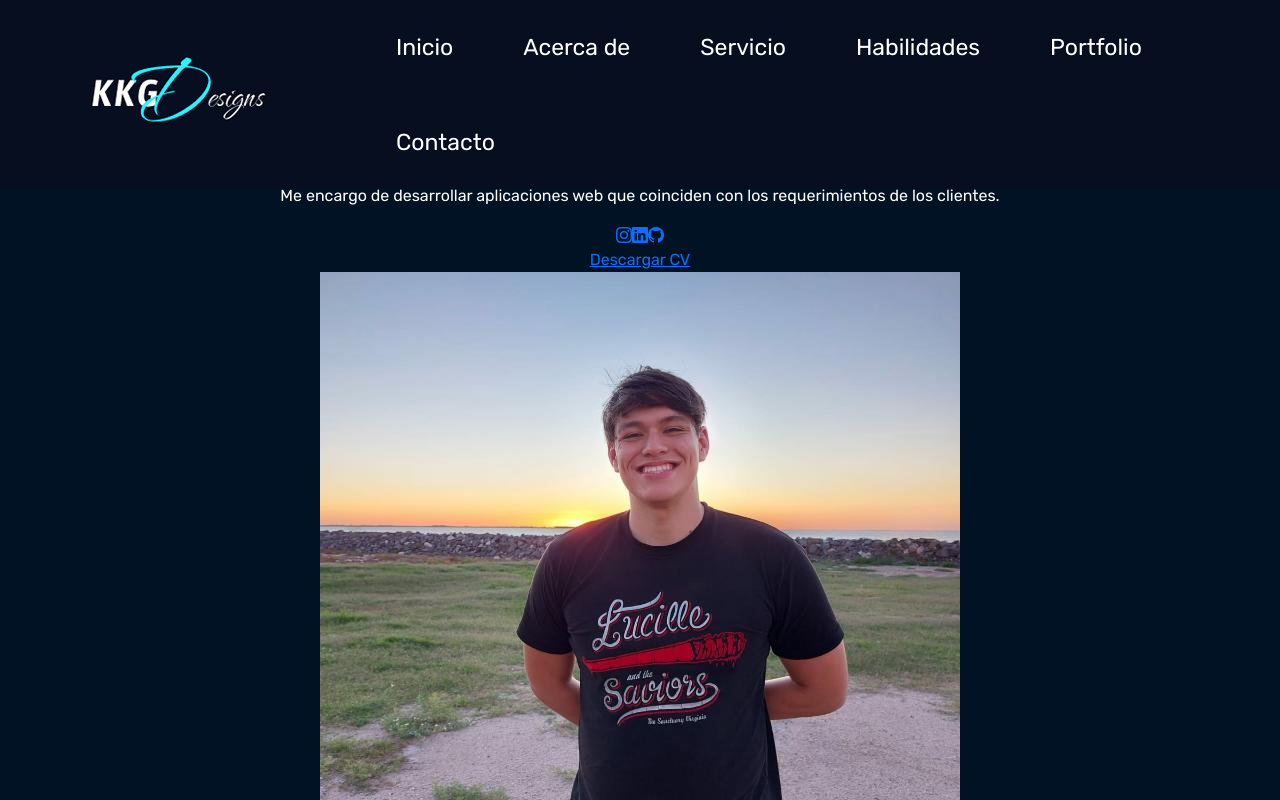
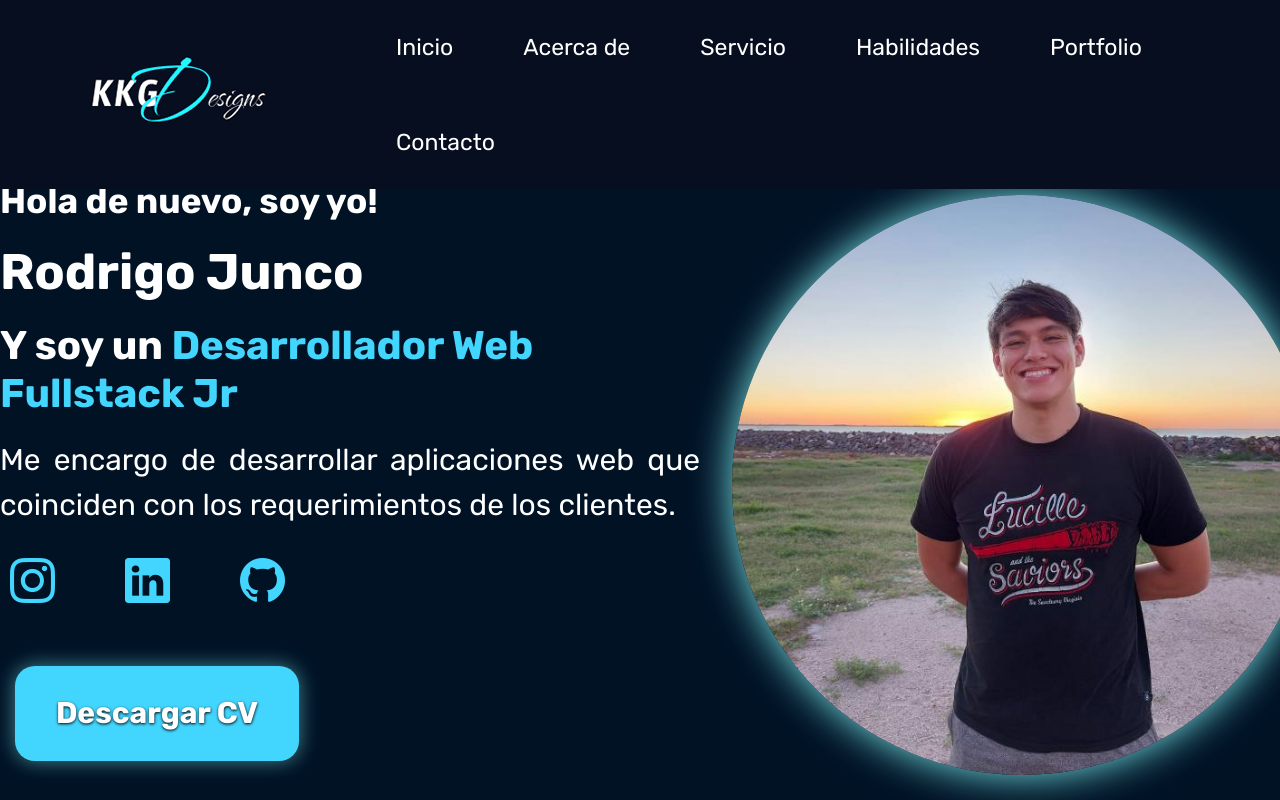
Before and after one commit to RPJunco/my-portfolio-react, a React (Vite) app: page / in a window 1280 px wide. Shown: the top 800 px of the page. Built offline with nearby package versions, Linux system fonts and the light colour scheme.

Commit message:
Se modifico la estructura del componente 'Hero.jsx' y se aplicaron los estilos necesarios para visualizar la seccion del hero

```diff
--- a/src/Component/Main/Secciones/Hero/Hero.css
+++ b/src/Component/Main/Secciones/Hero/Hero.css
@@ -0,0 +1,99 @@
+:root {
+    --hero-contenedor-bgcolor: #011225;
+    --hero-icon-color: #42d6ff;
+    --hero-icon-hover-color: #fff;
+}
+
+
+.hero-contenedor {
+    background-color: var(--hero-contenedor-bgcolor);
+    height: 100%;
+    width: 100%;
+    display: flex;
+    justify-content: center;
+    align-items: center;
+    padding: 150px 0px 150px 0px;
+}
+
+.hero-presentacion {
+    justify-content: center;
+    align-items: flex-start;
+    flex-direction: column;
+}
+
+.hero-iconos-contenedor {
+    display: flex;
+}
+
+.hero-iconos-contenedor i {
+    margin: 0px 40px 0px 30px;
+    color: var(--hero-icon-color);
+    font-size: 45px;
+    transition: color 1.9s;
+}
+
+.hero-presentacion i:hover {
+    color: var(--hero-icon-hover-color);
+}
+
+.hero-presentacion {
+    margin: 10px 12px;
+    display: flex;
+}
+
+.hero-presentacion p{
+    width: 600px;
+    text-align: justify;
+}
+
+.hero-presentacion .boton-contenedor {
+    margin: 60px 15px;
+}
+
+.d-grid {
+    margin: 30px 15px;
+}
+
+.btn {
+    width: 40%;
+    font-size: 30px !important;
+}
+
+.foto-contenedor {
+    display: flex;
+    justify-content: center;
+    align-items: center;
+}
+
+.foto-contenedor img {
+    border-radius: 100%;
+    height: 580px;
+    width: 580px;
+    box-shadow: 0 0 40px rgb(134, 255, 255, 0.9);
+}
+
+
+h3 {
+    font-size: 35px;
+    font-weight: bold;
+}
+
+h2{
+    font-size: 40px;
+    padding: 0px !important;
+    font-weight: bold;
+}
+
+h1{
+    font-size: 50px;
+    font-weight: bold;
+}
+
+p{
+    font-size: 30px;
+    width: 700px !important;
+}
+
+h3, h2, h1, p {
+    margin: 20px;
+}
--- a/src/Component/Main/Secciones/Hero/Hero.jsx
+++ b/src/Component/Main/Secciones/Hero/Hero.jsx
@@ -7,7 +7,7 @@ const Hero = () => {
 
             <section className="hero-presentacion">
                 <section className="hero-section-info">
-                <div>
+                    <div className='text-start'>
                         <h3>Hola de nuevo, soy yo!</h3>
                         <h1>Rodrigo Junco</h1>
                         <h2>Y soy un <span>Desarrollador Web Fullstack Jr</span></h2>
@@ -16,15 +16,13 @@ const Hero = () => {
                     </div>
 
                     <div className="hero-iconos-contenedor">
-                    <a href="https://www.instagram.com/rodrigojunco.23/" target="_blank"><i class="bi bi-instagram"></i></a>
-                    <a href="https://www.linkedin.com/in/rodrigojuncodev/" target="_blank"><i class="bi bi-linkedin"></i></a>
-                    <a href="https://github.com/RPJunco" target="_blank"><i class="bi bi-github"></i></a>
+                        <a href="https://www.instagram.com/rodrigojunco.23/" target="_blank"><i className="bi bi-instagram"></i></a>
+                        <a href="https://www.linkedin.com/in/rodrigojuncodev/" target="_blank"><i className="bi bi-linkedin"></i></a>
+                        <a href="https://github.com/RPJunco" target="_blank"><i className="bi bi-github"></i></a>
                     </div>
 
-                <div className="boton-contenedor">
-                    <a href="./archivos/CV.pdf" download="./archivos/CV.pdf" target="_blank" class="boton">
-                        Descargar CV
-                    </a>
+                    <div className="d-grid">
+                        <button className="btn" type="button">Descargar CV</button>
                     </div>
                 </section>
             </section>
```
Lines whose indentation alone changed are shown as unchanged.
